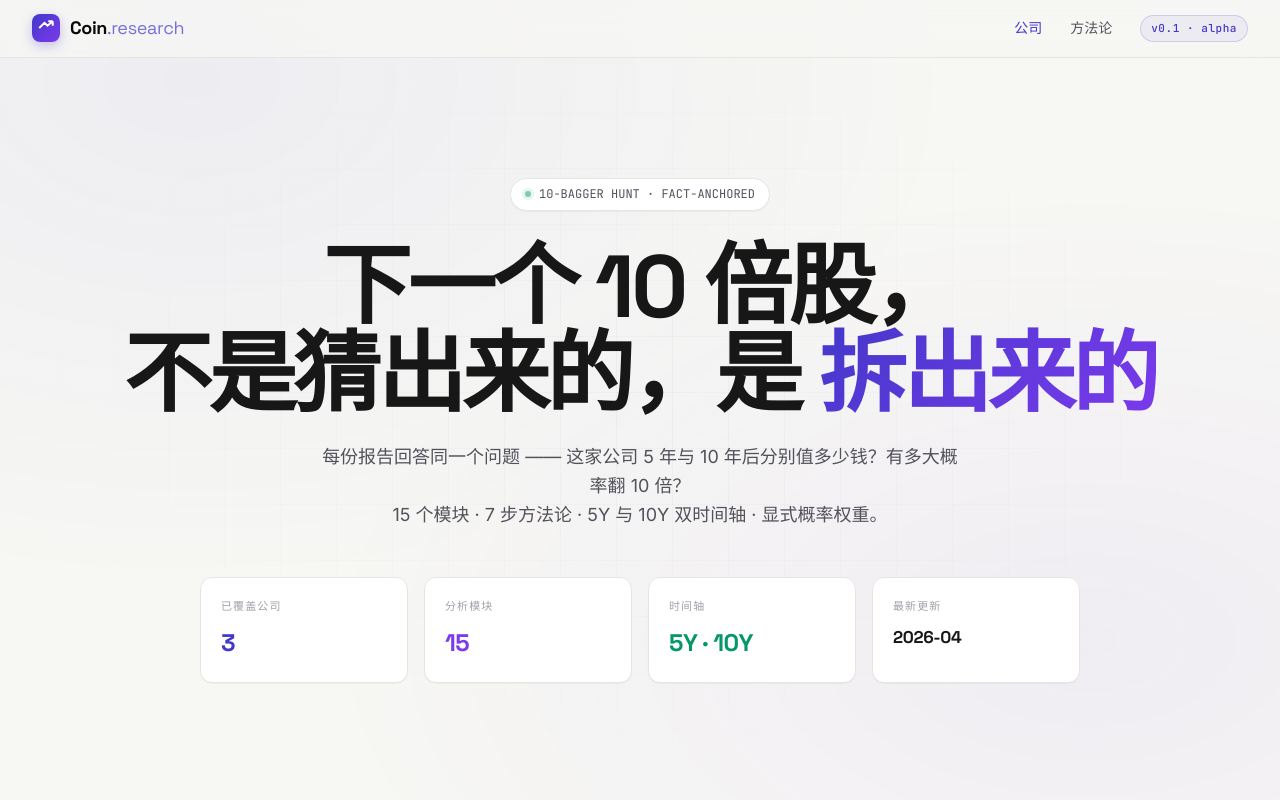
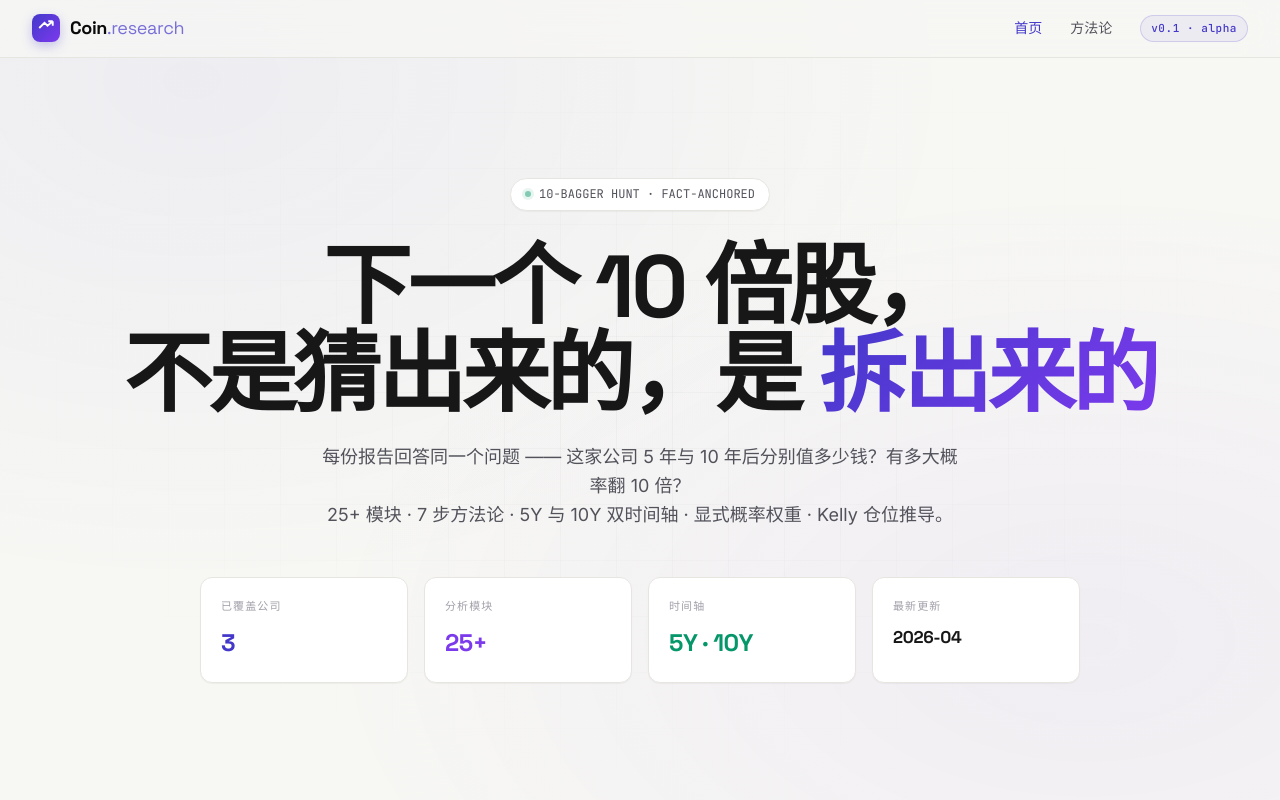
Before and after one commit to zsjunai/coin-research, a Vue app: page / in a window 1280 px wide. Shown: the top 800 px of the page. Built offline with nearby package versions, Linux system fonts and the light colour scheme.

Commit message:
fix(home): 对齐 skill 升级后的模块数 + nav 语义优化
- hero 副标题 / stats "15 个模块" → "25+ 模块 + Kelly 仓位推导"
- nav "公司" → "首页"（避免与页内 section "覆盖公司" 同名冲突）

```diff
--- a/src/components/NavBar.vue
+++ b/src/components/NavBar.vue
@@ -11,7 +11,7 @@ import LogoMark from './LogoMark.vue'
                 <span class="logo-text">Coin<span>.research</span></span>
             </RouterLink>
             <div class="nav-links">
-                <RouterLink to="/">公司</RouterLink>
+                <RouterLink to="/">首页</RouterLink>
                 <RouterLink to="/methodology">方法论</RouterLink>
                 <span class="nav-badge">v0.1 · alpha</span>
             </div>
--- a/src/views/HomeView.vue
+++ b/src/views/HomeView.vue
@@ -51,7 +51,7 @@ const roadmap = [
             <p class="hero-subtitle">
                 每份报告回答同一个问题 —— 这家公司 5 年与 10 年后分别值多少钱？有多大概率翻 10 倍？
                 <br />
-                15 个模块 · 7 步方法论 · 5Y 与 10Y 双时间轴 · 显式概率权重。
+                25+ 模块 · 7 步方法论 · 5Y 与 10Y 双时间轴 · 显式概率权重 · Kelly 仓位推导。
             </p>
             <div class="hero-stats">
                 <div class="stat-mini">
@@ -60,7 +60,7 @@ const roadmap = [
                 </div>
                 <div class="stat-mini">
                     <div class="label">分析模块</div>
-                    <div class="value purple">15</div>
+                    <div class="value purple">25+</div>
                 </div>
                 <div class="stat-mini">
                     <div class="label">时间轴</div>
```
